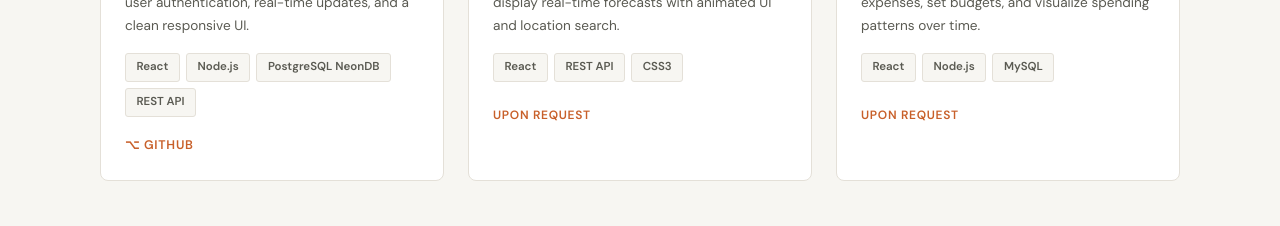
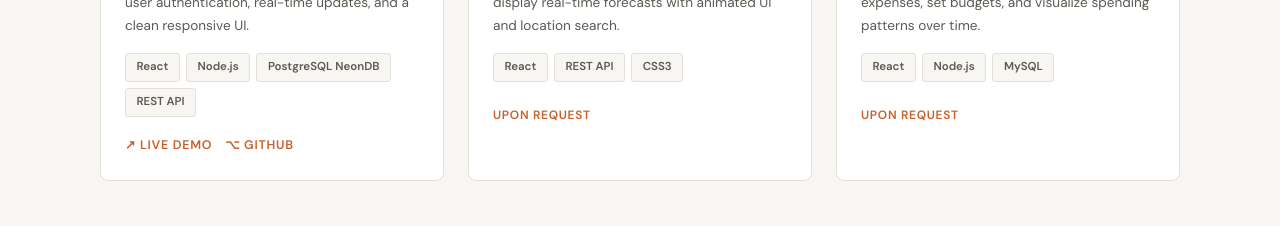
Before and after one commit to Rehaniq/rehan-portfolio, a React (Vite) app: page / in a window 1280 px wide. Shown: the part 3920-4146 px from the top of the page. Built offline with nearby package versions, Linux system fonts and the light colour scheme.

Commit message:
Add Link

```diff
--- a/src/data/portfolioData.js
+++ b/src/data/portfolioData.js
@@ -95,7 +95,7 @@ export const projects = [
     title: "E-commerce Platform",
     desc: "A full-stack task management application with user authentication, real-time updates, and a clean responsive UI.",
     tags: ["React", "Node.js", "PostgreSQL NeonDB", "REST API"],
-    demo: null,
+    demo: "https://shophub-two-chi.vercel.app/",
     github: " https://github.com/Rehaniq/shophub",
   },
   {
```
